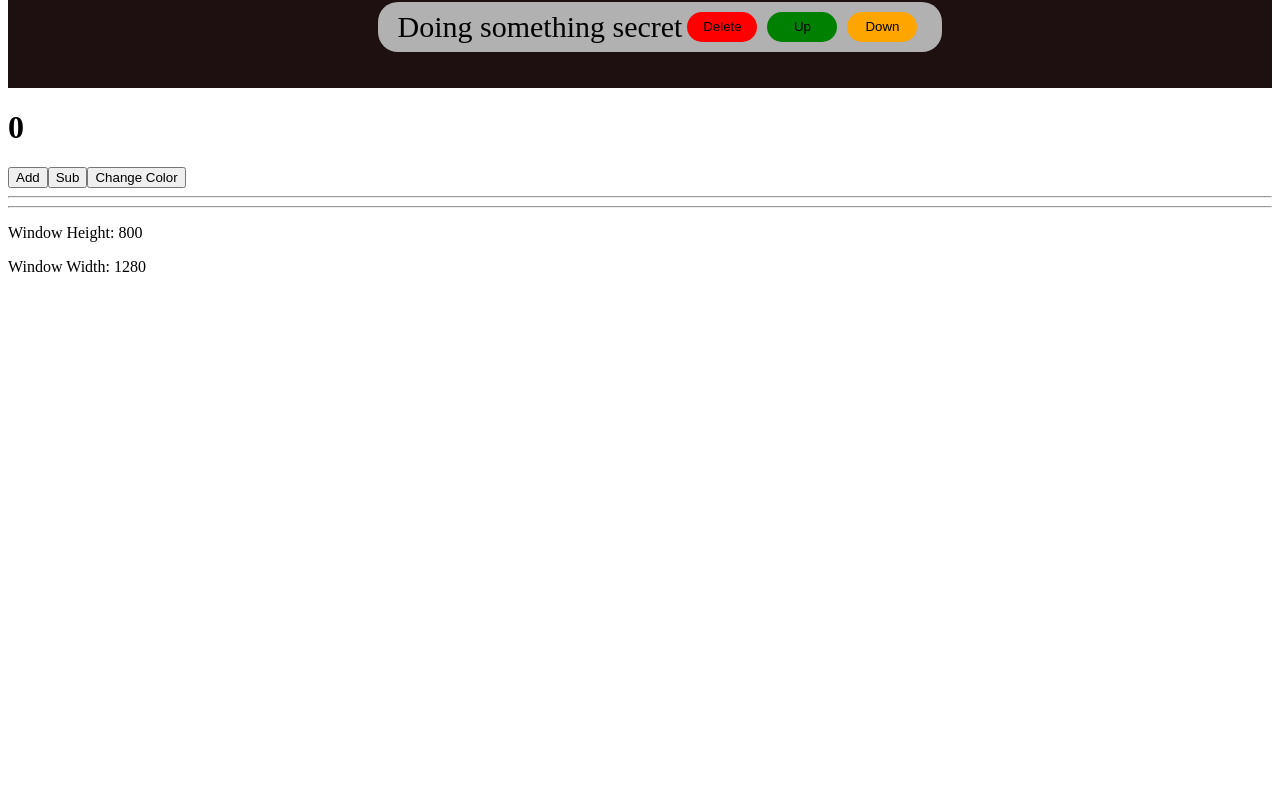
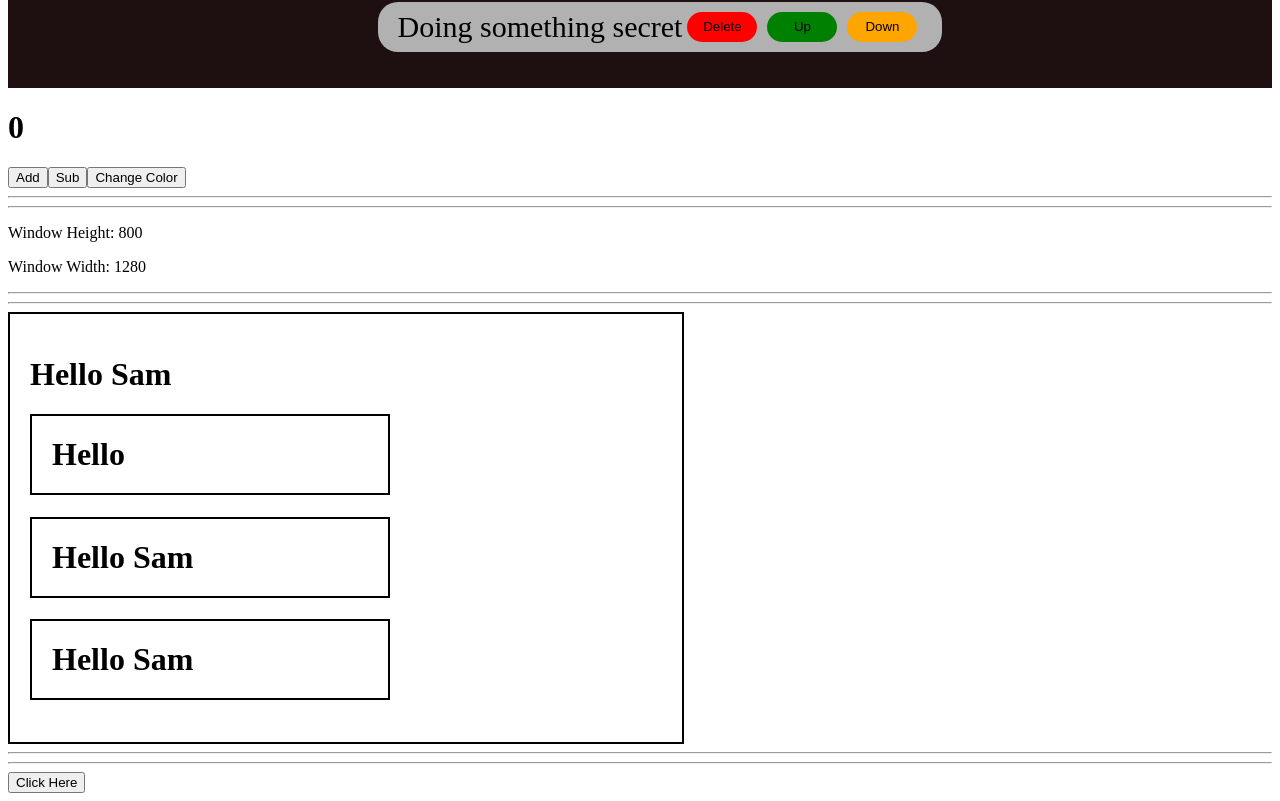
Before and after one commit to samyog777/BroCode, a React (Vite) app in the folder Bro-Code/: page / in a window 1280 px wide. Shown: the part 5302-6103 px from the top of the page. Before the commit the page ends 5594 px from the top, so only its background shows below. Built offline with nearby package versions, Linux system fonts and the light colour scheme.

Commit message:
UseContext and UseRef

```diff
--- a/Bro-Code/src/App.jsx
+++ b/Bro-Code/src/App.jsx
@@ -17,6 +17,8 @@ import Loding from "./loding.jsx";
 import TodoList from "./Todo/Todo.jsx";
 import UseEffect from "./useEffect.jsx";
 import UseEffect2 from "./useEffect2.jsx";
+import ComponentA from "./ComponentA.jsx";
+import UseRef from "./useRef.jsx";
 
 function App() {
   const fruits = [
@@ -82,6 +84,10 @@ function App() {
       <UseEffect />
       <hr /> <hr />
       <UseEffect2 />
+      <hr /> <hr />
+      <ComponentA />
+      <hr /> <hr />
+      <UseRef />
     </>
   );
 }
--- /dev/null
+++ b/Bro-Code/src/ComponentA.jsx
@@ -0,0 +1,19 @@
+import React, { useState, createContext } from "react";
+import ComponentB from "./ComponentB";
+
+export const UserContext = createContext();
+function ComponentA() {
+  const [user, setUser] = useState("Sam");
+  //   setUser("Sam");
+
+  return (
+    <div className="USESTATE">
+      <h1>Hello {user}</h1>
+      <UserContext.Provider value={user}>
+        <ComponentB />
+      </UserContext.Provider>
+    </div>
+  );
+}
+
+export default ComponentA;
--- /dev/null
+++ b/Bro-Code/src/ComponentB.jsx
@@ -0,0 +1,14 @@
+import React, { useState } from "react";
+import ComponentC from "./ComponentC";
+
+function ComponentB() {
+
+  return (
+    <>
+      <h1 className="USESTATE">Hello</h1>
+      <ComponentC />
+    </>
+  );
+}
+
+export default ComponentB;
--- /dev/null
+++ b/Bro-Code/src/ComponentC.jsx
@@ -0,0 +1,15 @@
+import React, { useContext } from "react";
+import { UserContext } from "./ComponentA";
+import ComponentD from "./ComponentD";
+
+function ComponentC() {
+  const user = useContext(UserContext);
+  return (
+    <>
+      <h1 className="USESTATE">Hello {user}</h1>
+      <ComponentD />
+    </>
+  );
+}
+
+export default ComponentC;
--- /dev/null
+++ b/Bro-Code/src/ComponentD.jsx
@@ -0,0 +1,13 @@
+import React, { useContext } from "react";
+import { UserContext } from "./ComponentA";
+
+function ComponentD() {
+  const user = useContext(UserContext);
+  return (
+    <>
+      <h1 className="USESTATE">Hello {user}</h1>
+    </>
+  );
+}
+
+export default ComponentD;
--- a/Bro-Code/src/index.css
+++ b/Bro-Code/src/index.css
@@ -273,3 +273,9 @@ input[type="color"] {
   left: 0;
   top: 0;
 }
+
+.USESTATE {
+  border: 2px solid black;
+  padding: 20px;
+  width: 50%;
+}
--- /dev/null
+++ b/Bro-Code/src/useRef.jsx
@@ -0,0 +1,28 @@
+import React, { useState, useEffect, useRef } from "react";
+
+function UseRef() {
+  //   const [count, setCount] = useState(0);
+  const ref = useRef(0);
+
+  useEffect(() => {
+    console.log("Rerenders");
+  });
+
+  //   function Update() {
+  //     setCount((c) => c + 1);
+  //     console.log(count);
+  //   }
+
+  function Update() {
+    ref.current++;
+    console.log(ref.current);
+  }
+
+  return (
+    <>
+      <button onClick={Update}>Click Here</button>
+    </>
+  );
+}
+
+export default UseRef;
```
